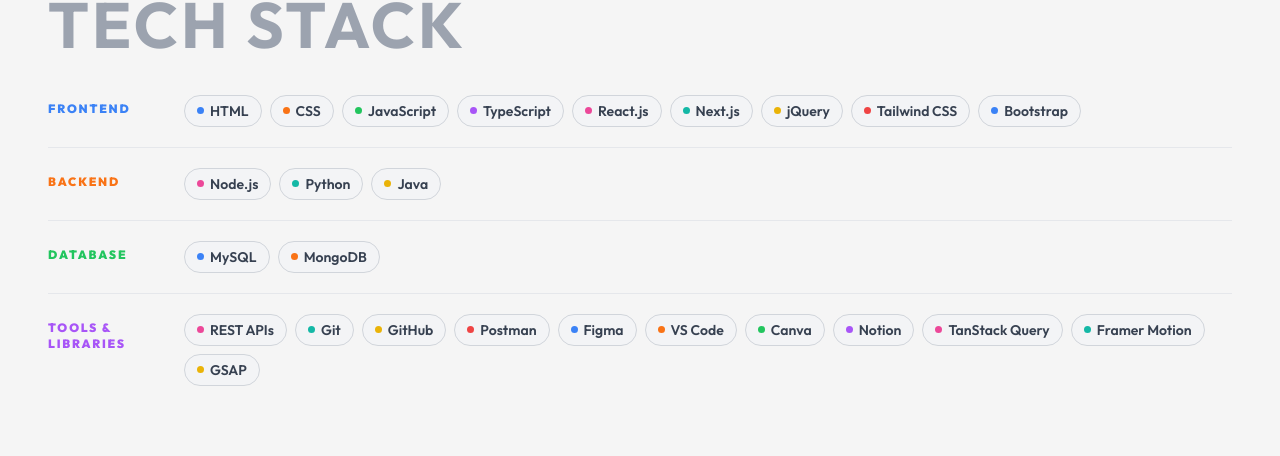
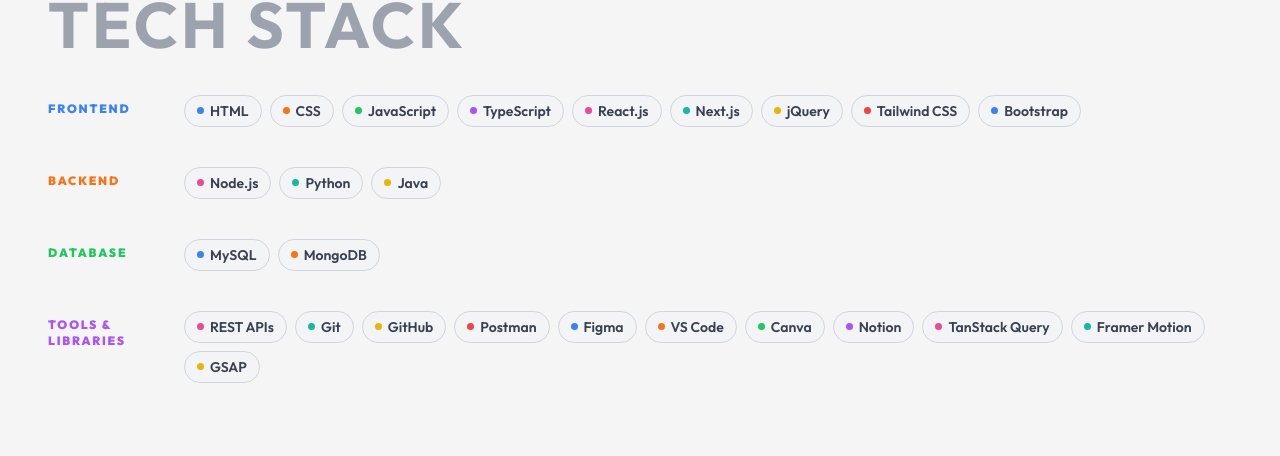
Before and after one commit to JaydeepSP/Portfolio, a React (Vite) app: page / in a window 1280 px wide. Shown: the part 2857-3313 px from the top of the page. Built offline with nearby package versions, Linux system fonts and the light colour scheme.

Commit message:
tech stack desing changes

```diff
--- a/src/components/tabs/TechStack.tsx
+++ b/src/components/tabs/TechStack.tsx
@@ -24,7 +24,7 @@
     <motion.div
       initial={{ opacity: 0, y: 20 }}
       animate={{ opacity: 1, y: 0 }}
-      className="flex flex-col divide-y divide-gray-200 dark:divide-white/5"
+      className="flex flex-col"
     >
       {categories.map((category, catIdx) => {
         const items = stack.filter(
```
